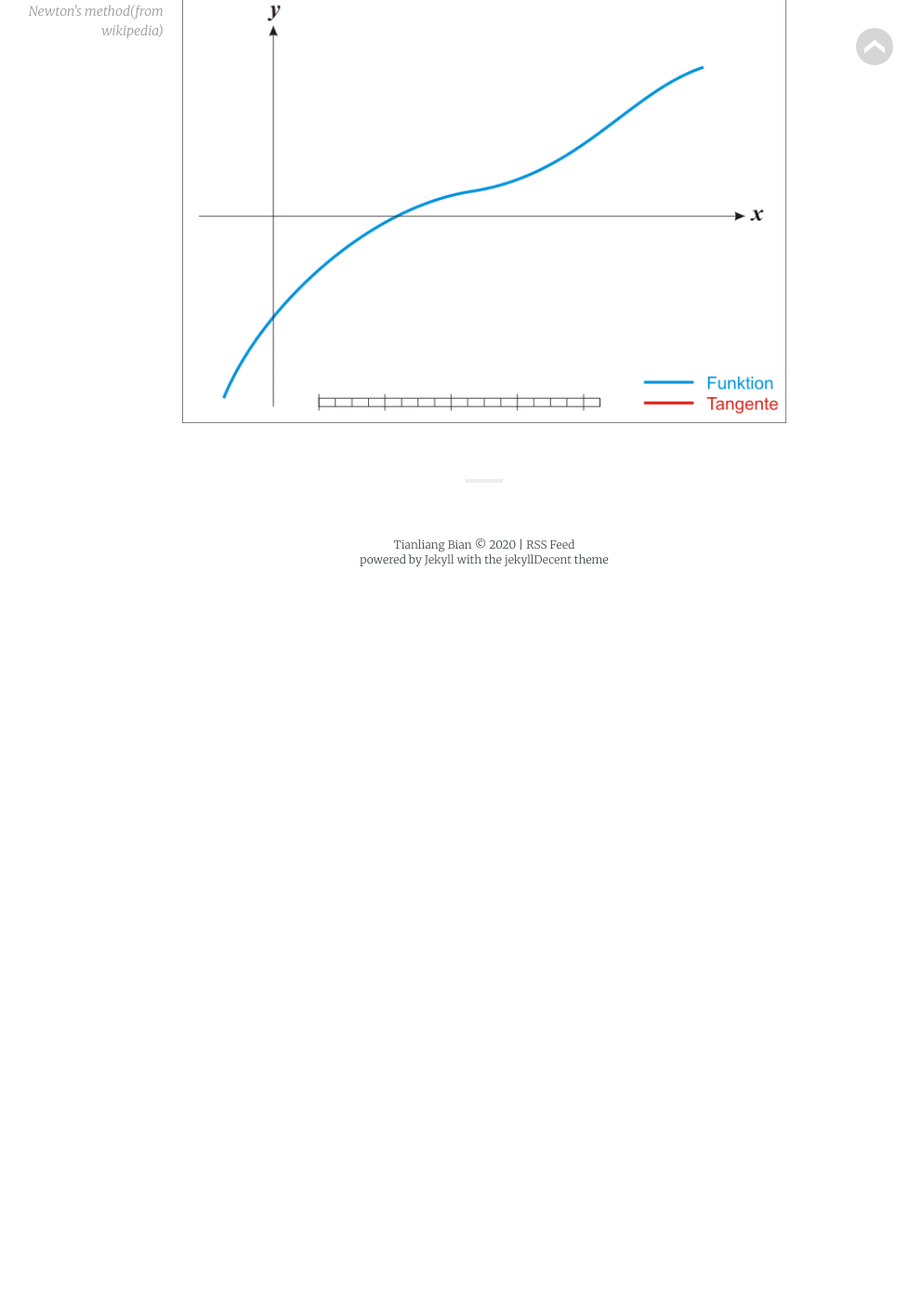
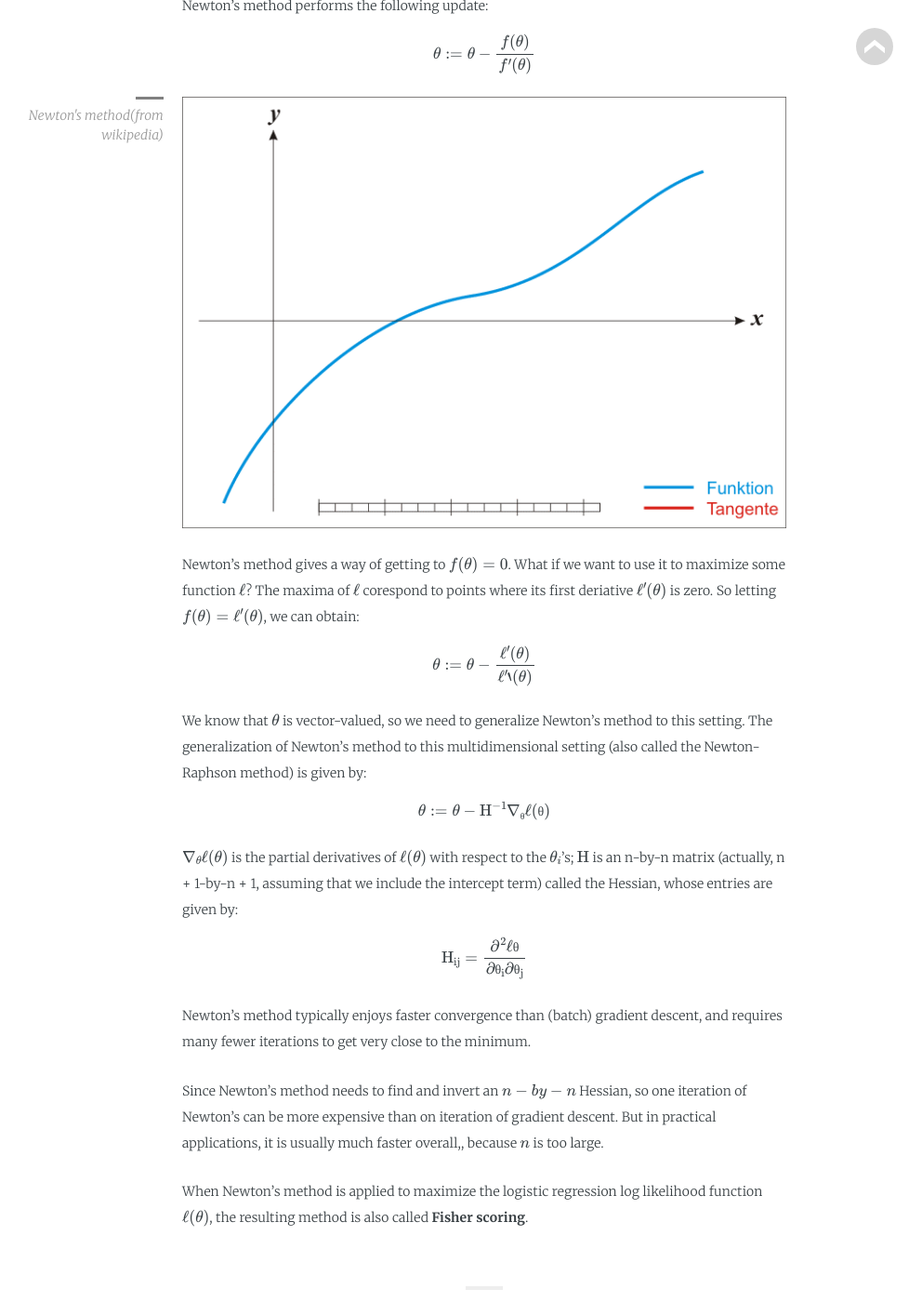
Before and after one commit to TyrionBian/tyrionbian.github.io, a Jekyll site: the page built from _posts/2020-06-05-Newton's method.md, in a window 1280 px wide and 1400 px high, scrolled down 748 px. Shown: the whole window at 93% size, without its empty margins (119-1111 px from the left). Built offline with Jekyll 4.4.1, drawn with Linux system fonts in a browser that asks for light colours; some web fonts are replaced; formulas are drawn with MathJax 3; before the commit the page ends 1378 px from its top, so only the background shows below that; some of the changed text lies outside the part shown.

Commit message:
Update 2020-06-05-Newton's method.md

```diff
--- a/_posts/2020-06-05-Newton's method.md
+++ b/_posts/2020-06-05-Newton's method.md
@@ -8,10 +8,37 @@ author:            tianliang
 math:              true
 ---
 ## Newton's method
-Returning to logistic regression, Let’s now talk about a different algorithm for maximizing $$\ell(\theta)$$.
-To get us started, let's consider Newton's method for finding a zero of a function. Specifically, suppose we have some function $$f : \mathbb{R} \to \mathbb{R}$$, and we want to find a value of $\theta$ so that $$f(\theta)=0$$. Here, $$\theta \in \mathbb{R}$$ is a real number.
+Returning to logistic regression, Let’s now talk about a different algorithm for maximizing $$\ell(θ)$$.
+To get us started, let's consider Newton's method for finding a zero of a function. Specifically, suppose we have some function $$f : \mathbb{R} \to \mathbb{R}$$, and we want to find a value of $θ$ so that $$f(θ)=0$$. Here, $$θ \in \mathbb{R}$$ is a real number.
+
+Newton’s method performs the following update:
+\$$
+θ := θ - \frac{f(θ)}{f'(θ)}
+$$
 
 <figure>
    <img src="{{ "/images/NewtonIteration_Ani.gif" | absolute_url }}" />
    <figcaption>Newton's method(from wikipedia)</figcaption>
 </figure>
+
+Newton’s method gives a way of getting to $f(θ) = 0$. What if we want to use it to maximize some function $\ell$? The maxima of $\ell$ corespond to points where its first deriative $\ell'(θ)$ is zero. So letting $f(θ)=\ell'(θ)$, we can obtain:
+\$$
+θ := θ - \frac{\ell'(θ)}{\ell''(θ)}
+$$
+
+We know that $θ$ is vector-valued, so we need to generalize Newton's method to this setting. The generalization of Newton’s method to this multidimensional setting (also called the Newton-Raphson method) is given by:
+\$$
+θ := θ - \rm{H}^{-1}\nabla_θ \ell(θ)
+$$
+
+$\nabla_θ \ell(θ)$ is the partial derivatives of $\ell(θ)$ with respect to the $θ_i$'s; $\mathrm{H}$ is an n-by-n matrix (actually, n + 1-by-n + 1, assuming that we include the intercept term) called the Hessian, whose entries are
+given by:
+\$$
+\rm{H}_{ij} = \frac{\partial^2 \ell{θ}}{\partial θ_i \partial θ_j}
+$$
+
+Newton’s method typically enjoys faster convergence than (batch) gradient descent, and requires many fewer iterations to get very close to the minimum.
+
+Since Newton's method needs to find and invert an $n-by-n$ Hessian, so one iteration of Newton's can be more expensive than on iteration of gradient descent. But in practical applications, it is usually much faster overall,, because $n$ is too large.
+
+When Newton’s method is applied to maximize the logistic regression log likelihood function $\ell(θ)$, the resulting method is also called **Fisher scoring**.
```
